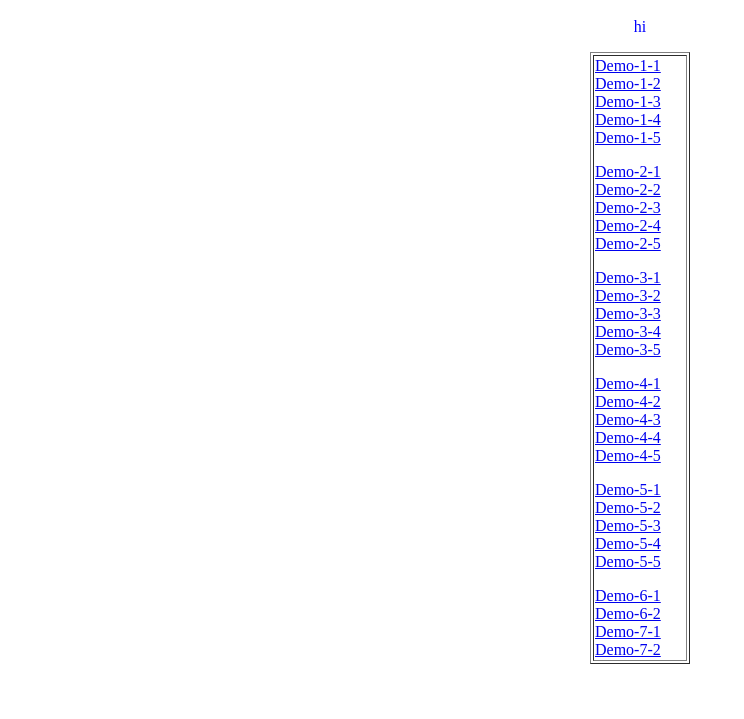
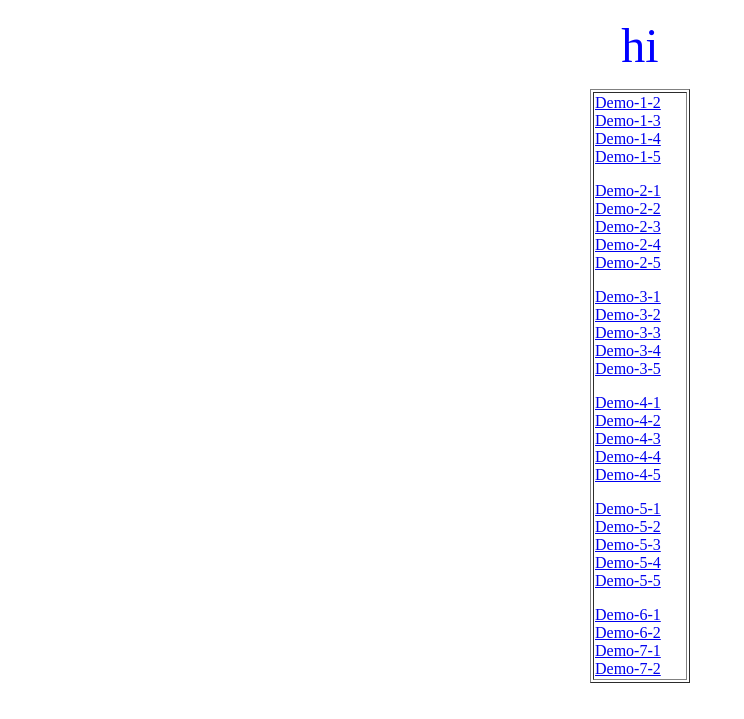
Before and after one commit to ajdao/202123211402034.github.io, a plain HTML site: page index.html in a window 1280 px wide. Shown: the part 57-776 px from the top of the page, without its empty margins (0-744 px from the left). Drawn offline with Linux system fonts and the light colour scheme.

Commit message:
Update index.html

```diff
--- a/index.html
+++ b/index.html
@@ -1,10 +1,10 @@
 <title>梁倍玮的个人网站</title>
 <h1>计算机图形课程作业</h1>
-<div align="center"><P><font face="楷书”  size="7" color="blue">hi</P></font>
+<div align="center"><P><font  size="7" color="blue">hi</P></font>
 
 
 <table width="100" border="1" color="red"><td>
-  <p><a href=" https://huangdeyii.github.io/实验一/demos/chap1-demo-1.html">Demo-1-1</a>
+  <P><a href="./test1/demo1.html>实验一</a>
 <a href=" https://huangdeyii.github.io/实验一/demos/chap1-demo-2.html">Demo-1-2</a>
 <a href=" https://huangdeyii.github.io/实验一/demos/chap1-demo-3.html">Demo-1-3</a>
 <a href=" https://huangdeyii.github.io/实验一/demos/chap1-demo-4.html">Demo-1-4</a>
```
